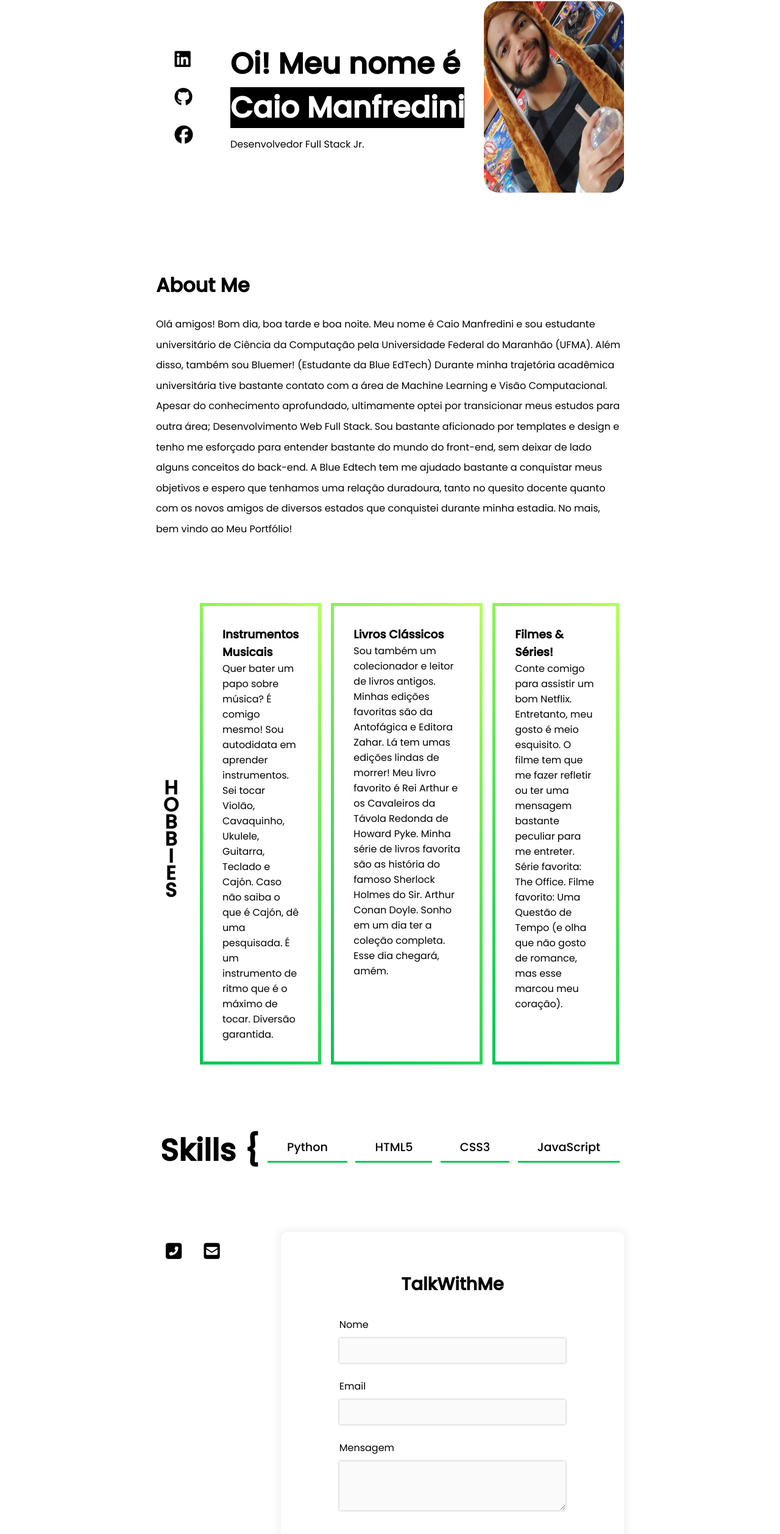
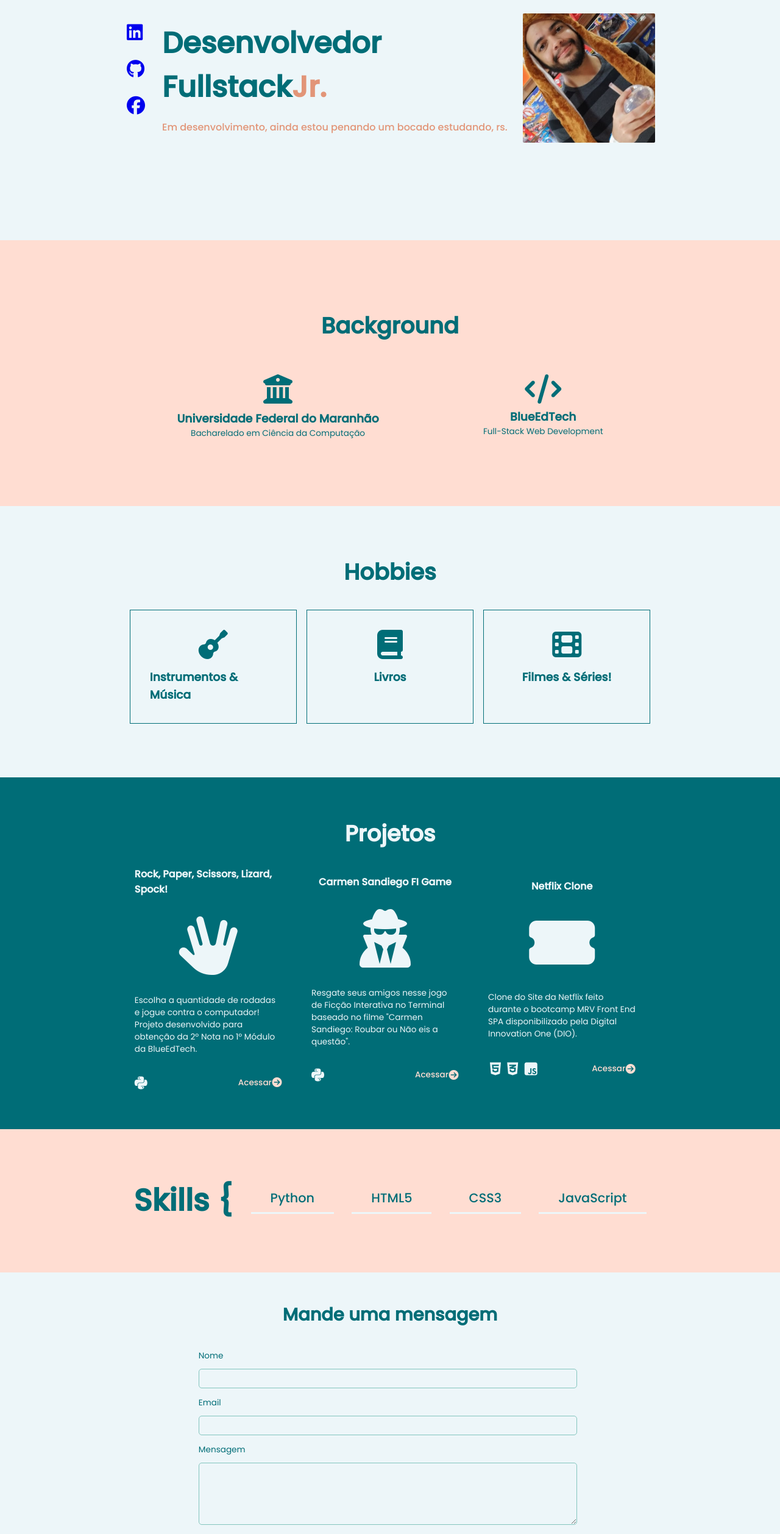
Before and after one commit to cmanfeed/blue-edtasks-m2, a plain HTML site: page Aulas/Aula 1/index.html in a window 1280 px wide. Shown: the part 224-2740 px from the top of the page at 61% size. Drawn offline with Linux system fonts and the light colour scheme.

Commit message:
att portfólio

```diff
--- a/Aulas/Aula 1/index.html
+++ b/Aulas/Aula 1/index.html
@@ -11,115 +11,151 @@
 
 <body>
     <header>
-        <div class="container">
-            <h2>CM.</h2>
-            <nav>
+        <div id="navbar" class="margins">
+            <h2><a href="">CM.</a></h2>
+            <nav id="navbar-links">
                 <a href="">Home</a>
-                <a href="">About Me</a>
+                <a href="">Background</a>
                 <a href="">Hobbies</a>
+                <a href="">Projetos</a>
                 <a href="">Skills</a>
-                <a href="">Projects</a>
-                <a href="">TalkWithMe</a>
+                <a href="">Contato</a>
             </nav>
         </div>
     </header>
 
-    <section id="banner">
-        <div class="container">
-            <div id="icons">
-                <i class="fab fa-linkedin"></i>
-                <i class="fab fa-github"></i>
-                <i class="fab fa-facebook"></i>
+    <section id="home-area">
+        <div id="home" class="margins">
+            <div id="home-icons">
+                <a href="https://www.linkedin.com/in/caio-manfredini/" target="_blank"><i
+                        class="fab fa-linkedin"></i></a>
+                <a href="https://github.com/cmanfeed" target="_blank"><i class="fab fa-github"></i></a>
+                <a href="https://www.facebook.com/caio.manfredini/" target="_blank"><i class="fab fa-facebook"></i></a>
             </div>
 
-            <div id="texto-principal">
-                <h1>Oi! Meu nome é <br> <span>Caio Manfredini</span></h1>
-                <span>Desenvolvedor Full Stack Jr.</span>
+            <div id="home-present">
+                <h1>Desenvolvedor<br>Fullstack<span>Jr.</span></h1>
+                <p>Em desenvolvimento, ainda estou penando um bocado estudando, rs.</p>
             </div>
 
-            <img src="imgs/profile.jpg" width="30%" alt="Foto de Perfil">
+            <img id="profile-pic" src="imgs/profile.jpg" alt="Foto de Perfil">
         </div>
     </section>
 
-    <section id="sobre">
-        <div class="container">
-            <h2 class="section-title">About Me</h2>
-            <p>
-                Olá amigos! Bom dia, boa tarde e boa noite. Meu nome é Caio Manfredini e sou estudante universitário de
-                Ciência da Computação pela Universidade Federal do Maranhão (UFMA). Além disso, também sou Bluemer!
-                (Estudante da Blue EdTech)
+    <section id="about-area">
+        <div id="about" class="margins">
+            <h2>Background</h2>
+            <div id="about-cards">
+                <div>
+                    <i class="fas fa-university"></i>
+                    <h3>Universidade Federal do Maranhão</h3>
+                    <p>Bacharelado em Ciência da Computação</p>
+                </div>
 
-                Durante minha trajetória acadêmica universitária tive bastante contato com a área de Machine Learning e
-                Visão Computacional. Apesar do conhecimento aprofundado, ultimamente optei por transicionar meus estudos
-                para outra área; Desenvolvimento Web Full Stack. Sou bastante aficionado por templates e design e tenho
-                me
-                esforçado para entender bastante do mundo do front-end, sem deixar de lado alguns conceitos do back-end.
-                A
-                Blue Edtech tem me ajudado bastante a conquistar meus objetivos e espero que tenhamos uma relação
-                duradoura,
-                tanto no quesito docente quanto com os novos amigos de diversos estados que conquistei durante minha
-                estadia. No mais, bem vindo ao Meu Portfólio!
-            </p>
-        </div>
-    </section>
-
-    <section id="hobbies">
-        <div class="container">
-            <h2 class="hobbies-title">HOBBIES</h2>
-            <div>
-                <h3>Instrumentos Musicais</h3>
-                <p>Quer bater um papo sobre música? É comigo mesmo! Sou autodidata em aprender instrumentos. Sei tocar
-                    Violão, Cavaquinho, Ukulele, Guitarra, Teclado e Cajón. Caso não saiba o que é Cajón, dê uma
-                    pesquisada.
-                    É um instrumento de ritmo que é o máximo de tocar. Diversão garantida.</p>
-            </div>
-
-            <div>
-                <h3>Livros Clássicos</h3>
-                <p>Sou também um colecionador e leitor de livros antigos. Minhas edições favoritas são da Antofágica e
-                    Editora Zahar. Lá tem umas edições lindas de morrer! Meu livro favorito é Rei Arthur e os Cavaleiros
-                    da
-                    Távola Redonda de Howard Pyke. Minha série de livros favorita são as história do famoso Sherlock
-                    Holmes
-                    do Sir. Arthur Conan Doyle. Sonho em um dia ter a coleção completa. Esse dia chegará, amém.</p>
-            </div>
-
-            <div>
-                <h3>Filmes & Séries!</h3>
-
-                <p>Conte comigo para assistir um bom Netflix. Entretanto, meu gosto é meio esquisito. O filme tem que me
-                    fazer refletir ou ter uma mensagem bastante peculiar para me entreter. Série favorita: The Office.
-                    Filme
-                    favorito: Uma Questão de Tempo (e olha que não gosto de romance, mas esse marcou meu coração).</p>
+                <div>
+                    <i class="fas fa-code"></i>
+                    <h3>BlueEdTech</h3>
+                    <p>Full-Stack Web Development</p>
+                </div>
             </div>
         </div>
     </section>
 
-    <section id="skills">
-        <div class="container">
+    <section id="hobbies-area">
+        <div id="hobbies" class="margins">
+            <h2>Hobbies</h2>
+            <div id="hobbies-cards">
+                <div>
+                    <i class="fas fa-guitar"></i>
+                    <h3>Instrumentos & Música</h3>
+                </div>
+
+                <div>
+                    <i class="fas fa-book"></i>
+                    <h3>Livros</h3>
+                </div>
+
+                <div>
+                    <i class="fas fa-film"></i>
+                    <h3>Filmes & Séries!</h3>
+                </div>
+            </div>
+        </div>
+    </section>
+
+    <section id="projects-area">
+        <div id="projects" class="margins">
+            <h2>Projetos</h2>
+            <div id="projects-cards">
+                <div class="pcard">
+                    <h4>Rock, Paper, Scissors, Lizard, Spock!</h4>
+                    <i class="fas fa-hand-spock project-icon"></i>
+                    <p class="project-description">Escolha a quantidade de rodadas e jogue contra o computador! Projeto
+                        desenvolvido para obtenção
+                        da 2º Nota no 1º Módulo da BlueEdTech.</p>
+                    <div class="project-language-actions">
+                        <i class="fab fa-python language-icon"></i>
+                        <div class="project-link">
+                            <p>Acessar</p>
+                            <a href="https://github.com/cmanfeed/blue-edtasks-m1/blob/master/Projetos/projeto_02.py"
+                                target="_blank"><i class="fas fa-arrow-circle-right"></i></a>
+                        </div>
+                    </div>
+                </div>
+                <div class="pcard">
+                    <h4>Carmen Sandiego FI Game</h4>
+                    <i class="fas fa-user-secret project-icon"></i>
+                    <p class="project-description">Resgate seus amigos nesse jogo de Ficção Interativa no Terminal
+                        baseado no filme "Carmen Sandiego: Roubar ou Não eis a questão".</p>
+                    <div class="project-language-actions">
+                        <i class="fab fa-python language-icon"></i>
+                        <div class="project-link">
+                            <p>Acessar</p>
+                            <a href="https://github.com/joaodath/projetocarmen" target="_blank"> <i
+                                    class="fas fa-arrow-circle-right"></i></a>
+                        </div>
+                    </div>
+                </div>
+                <div class="pcard">
+                    <h4>Netflix Clone</h4>
+                    <i class="fas fa-ticket-alt project-icon"></i>
+                    <p class="project-description">Clone do Site da Netflix feito durante o bootcamp MRV Front End SPA
+                        disponibilizado pela Digital Innovation One (DIO).
+                    </p>
+                    <div class="project-language-actions">
+                        <div class="languages-icons">
+                            <i class="fab fa-html5 language-icon"></i>
+                            <i class="fab fa-css3-alt language-icon"></i>
+                            <i class="fab fa-js-square language-icon"></i>
+                        </div>
+                        <div class="project-link">
+                            <p>Acessar</p>
+                            <a href="https://github.com/cmanfeed/mrv-front-end-bootcamp/tree/main/P1%20-%20Netflix%20Clone"
+                                target="_blank"><i class="fas fa-arrow-circle-right"></i></a>
+                        </div>
+                    </div>
+                </div>
+            </div>
+        </div>
+    </section>
+
+    <section id="skills-area">
+        <div id="skills" class="margins">
             <h2>Skills {</h2>
-            <div class="skill">
-                <p>Python</p>
-            </div>
+            <p>Python</p>
             <p>HTML5</p>
             <p>CSS3</p>
             <p>JavaScript</p>
         </div>
     </section>
 
-    <section id="contato">
-        <div class="container">
-            <div class="informacoes-contato">
-                <i class="fas fa-phone-square-alt"></i>
-                <i class="fas fa-envelope-square"></i>
-            </div>
+    <section id="contact-area">
+        <div id="contact" class="margins">
             <form class="form" action="/">
-                <h3>TalkWithMe</h3>
+                <h3>Mande uma mensagem</h3>
                 <div>
                     <label for="nome">Nome</label>
                     <input id="nome" type="text">
-                </div>
-                <div>
                     <label for="email">Email</label>
                     <input id="email" type="email">
                 </div>
@@ -128,7 +164,7 @@
                     <textarea id="msg" cols="30" rows="10"></textarea>
                 </div>
                 <div class="button-area">
-                    <button>Enviar mensagem</button>
+                    <button>Enviar</button>
                 </div>
             </form>
         </div>
--- a/Aulas/Aula 1/style.css
+++ b/Aulas/Aula 1/style.css
@@ -3,117 +3,269 @@
 * {
     margin: 0;
     padding: 0;
+    font-family: 'Poppins', sans-serif;
 }
 
-body {
-    font-family: 'Poppins';
+html{
+    scroll-behavior: smooth;
 }
 
-.container{
-    margin-left: 20%;
-    margin-right: 20%;
+.margins{
+    margin-left: 16%;
+    margin-right: 16%;
 }
 
-header .container{
-    display: flex;
-    align-items: center;
-    justify-content: space-between;
-    padding: 1.5rem;
+header{
+    background-color: #edf6f9;
+    color: #006d77;
 }
 
-nav a {
-    text-decoration: none;
-    font-weight: 500;
-    margin-left: 50px;
+#navbar{
+    height: 85px;
+    display: flex;
+    justify-content: space-between;
+    align-items: center;
+    border-bottom: .2px solid #006d77;
 }
 
-#banner {
-    margin: 8rem 0;
+#navbar h2 a{
+    font-size: 1.6rem;
+    text-decoration: none;
 }
 
-#banner .container{
+#navbar h2:hover{
+    color: #e29578;
+}
+
+#navbar h2 a:visited{
+    color: inherit;
+}
+
+#navbar-links a{
+    font-weight: 500;
+    text-decoration: none;
+    padding: 20px;
+}
+
+#navbar-links a:hover{
+    background-color: #e29578;
+}
+
+#navbar-links a:visited{
+  color: inherit;
+}
+
+#home-area{
+    background-color: #edf6f9;
+    color: #006d77;
+}
+
+#home{
+    display: flex;
+    justify-content: space-between;
+    align-items: center;
+    padding: 7rem 0;
+}
+
+#home-icons{
+    display: flex;
+    flex-direction: column;
+    padding: 4rem .2rem;
+}
+
+#home-icons i:hover{
+    color: #e29578;
+}
+
+#home-icons a:visited{
+    color: inherit;
+}
+
+#home-icons i{
+    font-size: 30px;
+    margin-bottom: 30px;
+}
+
+#home-present{
+    display: flex;
+    flex-direction: column;
+    justify-content: center;
+}
+
+#home-present h1{
+    font-size: 3rem;
+    margin-bottom: 3%;
+}
+
+#home-present h1 span{
+    color: #e29578;
+}
+
+#home-present p{
+    font-weight: 500;
+    color: #e29578;
+}
+
+#profile-pic{
+    width: 25%;
+    height: 25%;
+    border-radius: 2px;
+}
+
+#about-area{
+    background-color: #ffddd2;
+    color: #006d77;
+}
+
+#about{
+    padding: 7rem 0;
+}
+
+#about h2{
+    text-align: center;
+    font-size: 2.3em;
+    margin-bottom: 6%;
+}
+
+#about-cards{
+    display: flex;
+    justify-content: space-around;
+}
+
+#about-cards div{
+    height: 13vh;
+    display: flex;
+    flex-direction: column;
+    justify-content: space-between;
+    align-items: center;
+}
+
+#about-cards div i{
+    font-size: 3rem;
+    margin-bottom: 3%;
+}
+
+#about-cards div p{
+    font-size: .85rem;
+}
+
+#hobbies-area{
+    background-color: #edf6f9;
+    color: #006d77;
+}
+
+#hobbies{
+   padding: 5rem 0;
+}
+
+#hobbies h2{
+    font-size: 2.3em;
+    margin-bottom: 3%;
+    text-align: center;
+}
+
+#hobbies-cards{
     display: flex;
     justify-content: space-between;
 }
 
-#icons {
+#hobbies-cards div{
+    padding: 2rem;
+    margin: .5rem;
+    width: 25%;
+    border: 1.5px solid #006d77;
     display: flex;
     flex-direction: column;
-    padding: 4rem .9rem;
+    align-items: center;
 }
 
-#icons i{
-    font-size: 30px;
-    margin: 1rem;
+#hobbies-cards div i{
+    font-size: 3rem;
+    margin-bottom: 7%;
 }
 
-#texto-principal {
-    display: flex;
-    flex-direction: column;
-    justify-content: center;
-
+#projects-area{
+    background-color: #006d77;
+    color: #edf6f9;
 }
 
-#texto-principal h1 {
-    font-size: 3em;
+#projects{
+    padding: 4rem 0;
+}
+
+#projects h2{
+    text-align: center;
+    font-size: 2.3em;
     margin-bottom: 3%;
 }
 
-#texto-principal h1 span {
-    background-color: black;
-    color: white;
+#projects-cards{
+    display: flex;
+    justify-content: space-between;
+    align-items: center;
+}
+#projects-cards p{
+    font-size: .85rem;
 }
 
-#banner img{
-    border-radius: 25px;
+#projects-cards .pcard{
+    width: 100%;
+    margin: 0 2rem 0 1rem;
+    display: flex;
+    flex-direction: column;
+    align-items: center;
+    justify-content: center;
 }
 
-#sobre {
-    display: flex;
-    flex-direction: column;
-    margin: 6rem 0;
+.project-icon{
+    font-size: 6rem;
+    padding: 2rem 0 2rem 0;
 }
 
-#sobre h2 {
-    font-size: 2em;
-    margin-bottom: 3%;
+#projects-cards .project-description{
+    padding-bottom: 2rem;
 }
 
-#sobre p {
-    line-height: .35in;
+.project-language-actions{
+    width: 100%;
+    display: flex;
+    justify-content: space-between;
+    align-items: center;
 }
 
-#hobbies{
-    margin: 6rem 0;
+.languages-icons i{
+    margin: 3px;
 }
 
-#hobbies .container{
-    display: flex;
-    justify-content: space-around;
+.language-icon{
+    color: #edf6f9;
+    font-size: 1.5rem;
 }
 
-.hobbies-title{
-    font-size: 2rem;
-    text-align: center;
-    margin-right: 1rem;
-    writing-mode:vertical-lr;
-    text-orientation:upright;
-    letter-spacing: -17px;
+.project-link{
+    width: 30%;
+    display: flex;
+    justify-content: space-evenly;
+    align-items: center;
+    font-weight: 500;
+    color: #ffddd2;
 }
 
-#hobbies .container div{
-    padding: 2rem;
-    margin: .5rem;
-    border-style: solid;
-    border-width: 5px;
-    border-image: linear-gradient(45deg, #00C853, #B2FF59) 1;
+.project-link a{
+    text-decoration: none;
+}
+
+.project-link a{
+    color: inherit;
+}
+
+#skills-area{
+    background-color: #ffddd2;
+    color: #006d77;
 }
 
 #skills{
-    margin: 6rem 0;
-}
-
-#skills .container{
+    padding: 5rem 0;
     display: flex;
     align-items: center;
     justify-content: space-around;
@@ -125,71 +277,63 @@ nav a {
 
 #skills p{
     padding: 0 2rem .5rem 2rem;
-    font-size: 1.2rem;
+    font-size: 1.3rem;
     font-weight: 500;
-    border-bottom: 3px solid #00C853;
+    border-bottom: 3px solid #edf6f9;
 }
 
-#contato .container{
-    display: flex;
-    justify-content: space-between;
-    margin-top: 1rem;
-    margin-bottom: 4rem;
+#contact-area{
+    background-color: #edf6f9;
 }
 
-.informacoes-contato i{
-    font-size: 30px;
-    margin: 1rem;
+
+#contact{
+    padding: 3rem 0;
+    display: flex;
+    justify-content: center;
 }
 
-form{
-    padding: 2rem 6rem 3rem 6rem;
-    /* border: 5px solid #B2FF59; */
-    border-radius: 10px;
-    box-shadow:0 0 15px 4px rgba(0,0,0,0.06)
+.form h3{
+    color: #006d77;
+    font-size: 1.8rem;
+    text-align: center;
+    margin-bottom: 2rem;
 }
 
-form h3{
-    font-size: 1.8rem;
-    text-align: center;
-    margin: 2rem 0;
+.form label{
+    color: #006d77;
+    font-size: .85rem;
+    width: 5rem;
 }
 
-form label{
-    display: inline-block;
-    width: 7rem;
+.form input, textarea{
+    padding: 5px;
+    width:97%;
+    margin:10px 0;
+    background-color: #edf6f9;
+    border:1px solid #83c5be;
+    border-radius: 5px;
 }
 
-form input,textarea{
-    width:100%;
-    height: 40px;
-    margin:10px 0;
-    background-color: #fafafa;
-    border:0;
-    box-shadow:0 0 4px rgba(0,0,0,0.3);
-    transition: .3s box-shadow;
-}
-
-form textarea{
-    height: 80px;
-}
-
-form div{
-    margin-top: 1rem;
+.form textarea{
+    height: 90px;
 }
 
 .button-area{
-    margin-left: 5.3rem;
-    margin-top: 2rem;
+    width: 100%;
+    display: flex;
+    justify-content: center;
+    align-items: center;
 }
 
 form button{
-    padding: 1rem;
+    padding: .8rem 1.2rem;
     border: none;
-    border-radius: 2px;
-    background-color: black;
-    color: white;
+    border-radius: 20px;
+    background-color: #e29578;
+    color: #edf6f9;
     font-family: "Poppins";
+    font-weight: 500;
     font-size: 1rem;
 }
 
--- /dev/null
+++ b/Aulas/Aula 6/style.css
@@ -0,0 +1,50 @@
+*{
+    margin: 0;
+    padding: 0;
+}
+
+#menu-opcoes{
+    display: flex;
+    flex-direction: row;
+    align-items: center;
+    justify-content: space-between;
+    margin: 30px;
+    padding: 50px;
+    background-color:beige;
+}
+
+.botao-pedido{
+    cursor: pointer;
+    padding: 20px;
+    background-color: beige;
+    border: 2px solid black;
+    transition: .3s ease-out;
+}
+
+.botao-pedido:hover{
+    background-color:darkslategrey;
+    color: white;
+}
+
+#form-pagamento{
+    background-color: aliceblue;
+    margin-left: 30px;
+    padding: 30px;
+    height: 40vh;
+}
+
+form{
+    display: flex;
+    flex-direction: column;
+    justify-content: space-between;
+    align-items:center;
+}
+
+#meios-pagamento input{
+    margin-left: 15px;
+}
+
+.botao-submeter{
+    margin-top: 40px;
+    padding: 7px;
+}
```
Also changed, not shown: Aulas/Aula 6/app.js (added, +11 -0 lines), Aulas/Aula 6/index.html (added, +40 -0 lines), Aulas/Aula 1/imgs/p1-image.jpg (added), Aulas/Aula 1/imgs/p2-image.jpg (added), Aulas/Aula 1/imgs/p3-image.jpg (added).
